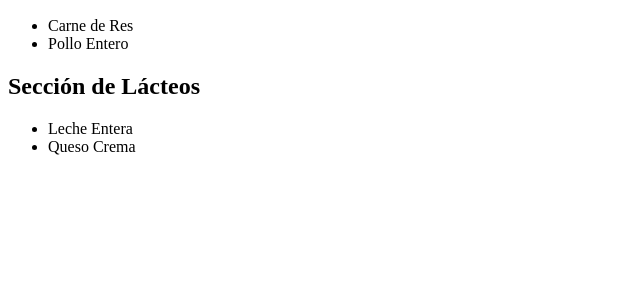
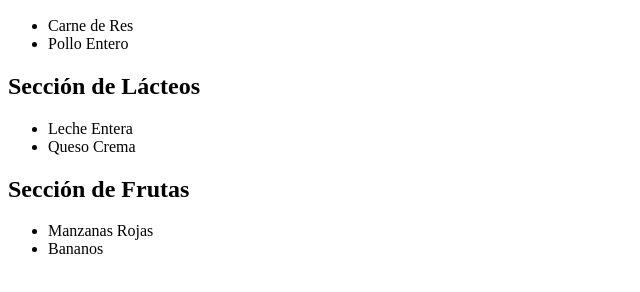
Before and after one commit to Marifer2922/programacion_web, a plain HTML site: page Ejercicio1.html in a window 1280 px wide. Shown: the part 110-402 px from the top of the page, without its empty margins (0-640 px from the left). Drawn offline with Linux system fonts and the light colour scheme.

Commit message:
feat: agregando frutas section

```diff
--- a/Ejercicio1.html
+++ b/Ejercicio1.html
@@ -23,5 +23,13 @@
     </ul>
     </section>
 
+    <section id="frutas">
+    <h2>Sección de Frutas</h2>
+    <ul>
+        <li>Manzanas Rojas</li>
+        <li>Bananos</li>
+    </ul>
+    </section>
+
 </body>
 </html>
```
